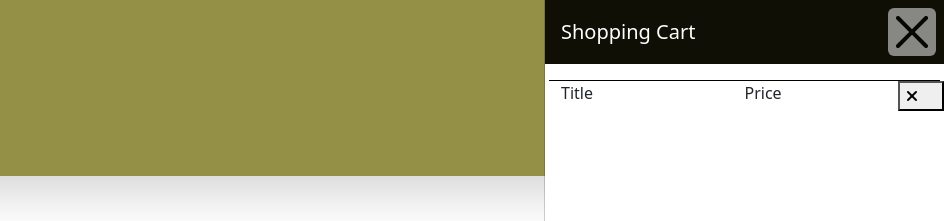
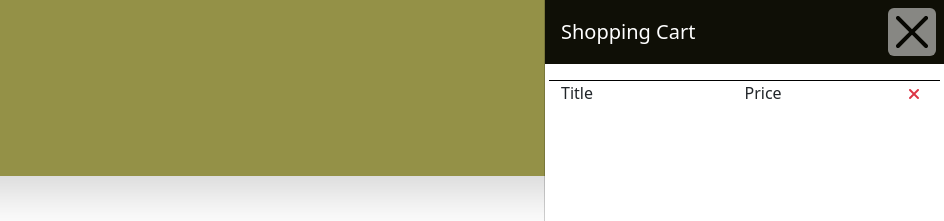
Before and after one commit to PatersonMichael/DobbysCraftFurniture, a website built with Parcel: page src/index.html in a window 1280 px wide. Both pictures are taken after a click on the button "Shopping Cart". Shown: the top 221 px of the page, 336-1280 px from the left. Built offline with nearby package versions, Linux system fonts and the light colour scheme.

Commit message:
added Shopping.js

```diff
--- a/src/scss/styles.scss
+++ b/src/scss/styles.scss
@@ -89,3 +89,10 @@
         height: 20px;
     }
 }
+
+// cart item
+.cart-item-delete {
+    background-color: transparent;
+    border: none;
+    color: $red;
+}
```
Also changed, not shown: src/js/Shopping.js (added, +14 -0 lines), dist/index.html, 2 other files.
